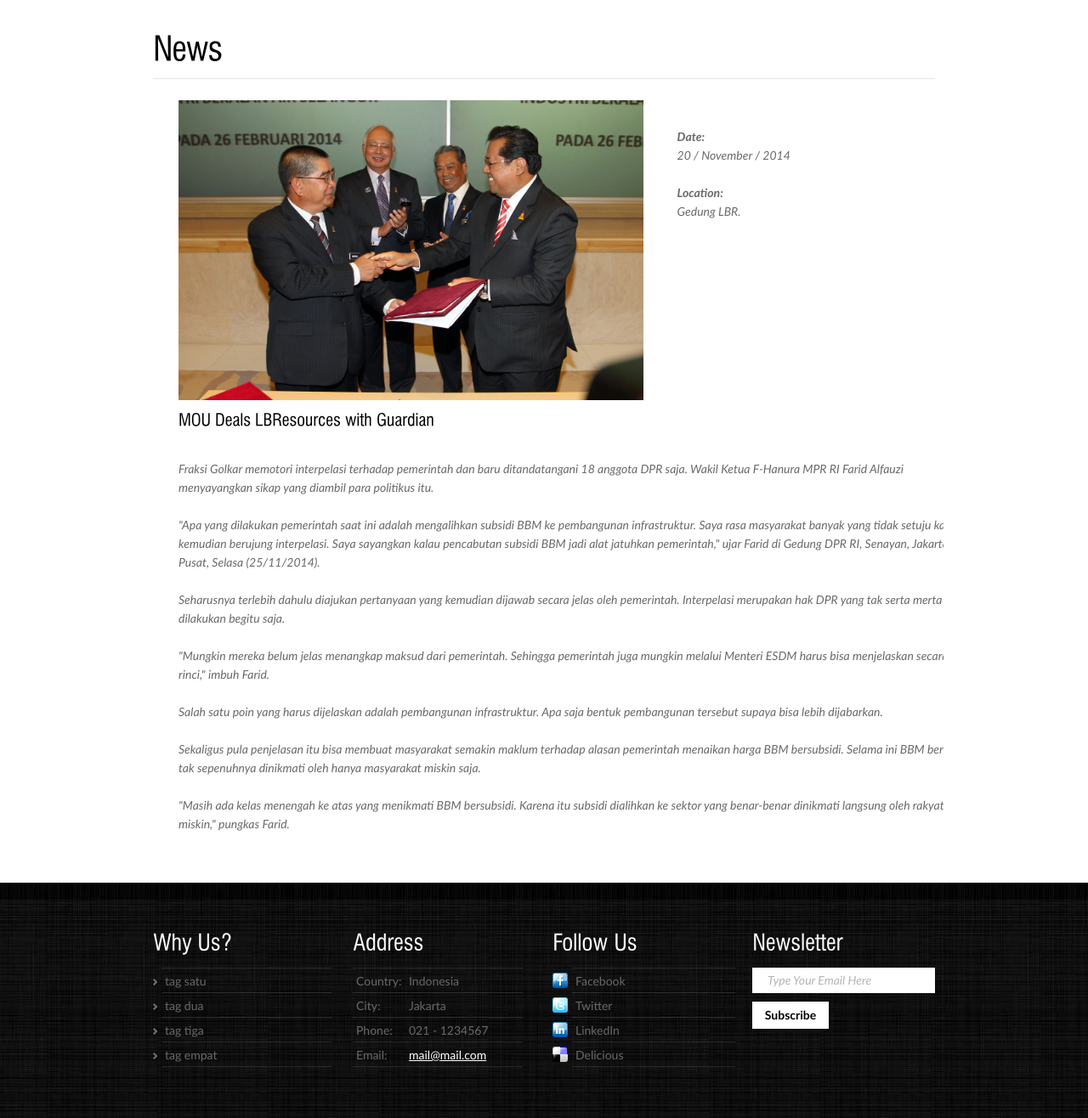
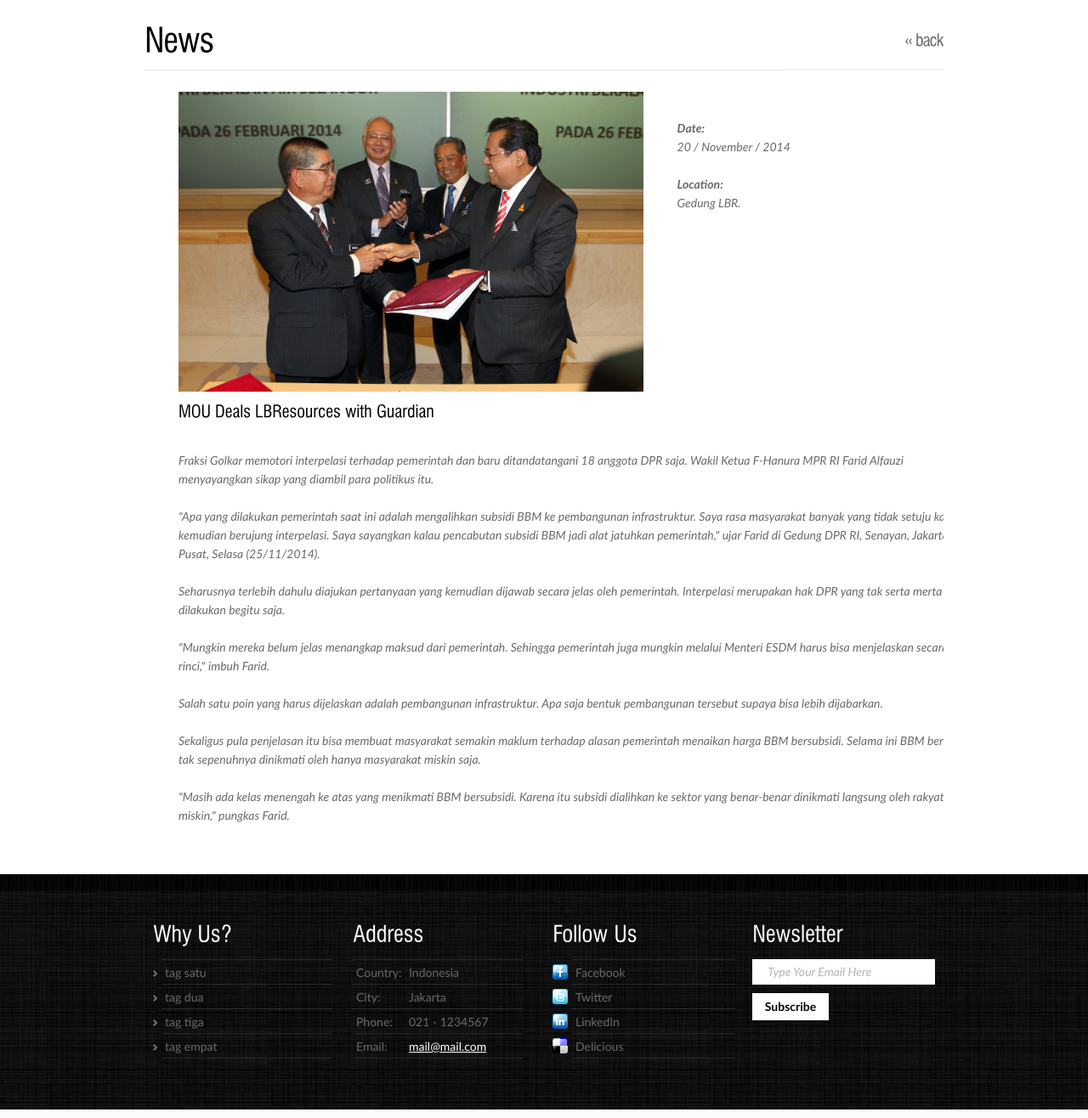
Before and after one commit to richibecker/lbresources, a PHP site: page /?7e26c8178096e02079420f20a29f5b32 in a window 1280 px wide. Shown: the part 184-1500 px from the top of the page at 85% size. Run offline with PHP 8.4, Linux system fonts and the light colour scheme; some libraries are stand-ins or nearby versions.

Commit message:
Update News & Profile
News:
- add back link to news homepage

Profile:
- set margin to certificate

```diff
--- a/content/detailnews.php
+++ b/content/detailnews.php
@@ -3,9 +3,12 @@
 	<article id="content">
 		<div class="wrapper row">
 			<section class="col-full">
-				<div class="wrap-col">
+				<section class="col-4-5">
 					<h2 class="under">News</h2>
-				</div>
+				</section>
+				<section class="col-1-5" style="text-align:end">
+					<h2 class="under"><a href="?<?php echo md5('news'); ?>"><span style="font-size:20px">&laquo; back</span></a></h2>
+				</section>
 			</section>
 		</div>
 		<div class="wrapper row">
--- a/content/profile.php
+++ b/content/profile.php
@@ -64,7 +64,7 @@ sadsadsad asdsad sadasdsa asdasd sadasdas as asd aasda  sadsadasdasdas
 
 <!--SERTIFIKAT START-->
 <h2 class="under">Certificate</h2>
-			<section id="dg-container" class="dg-container">
+			<section id="dg-container" class="dg-container" style="margin:0px 20px 0px 20px">
 				<div class="dg-wrapper">
 					<a href="#"><img src="images/profile/sertifikat.jpg" alt="image05"><div>General Certificate</div></a>
 					<a href="#"><img src="images/profile/sertifikat.jpg" alt="image06"><div>BP-POM Certificated</div></a>
```
Also changed, not shown: content/detailnews2.php (+5 -2 lines).
